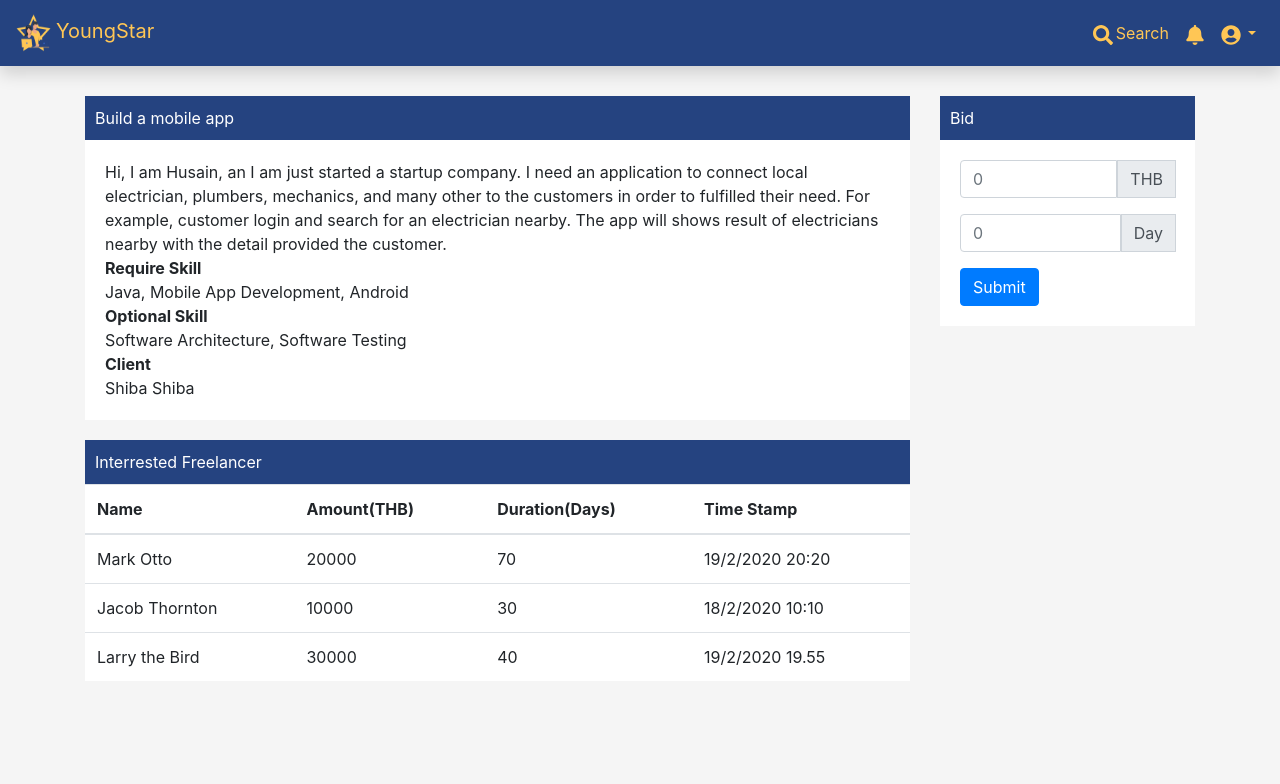
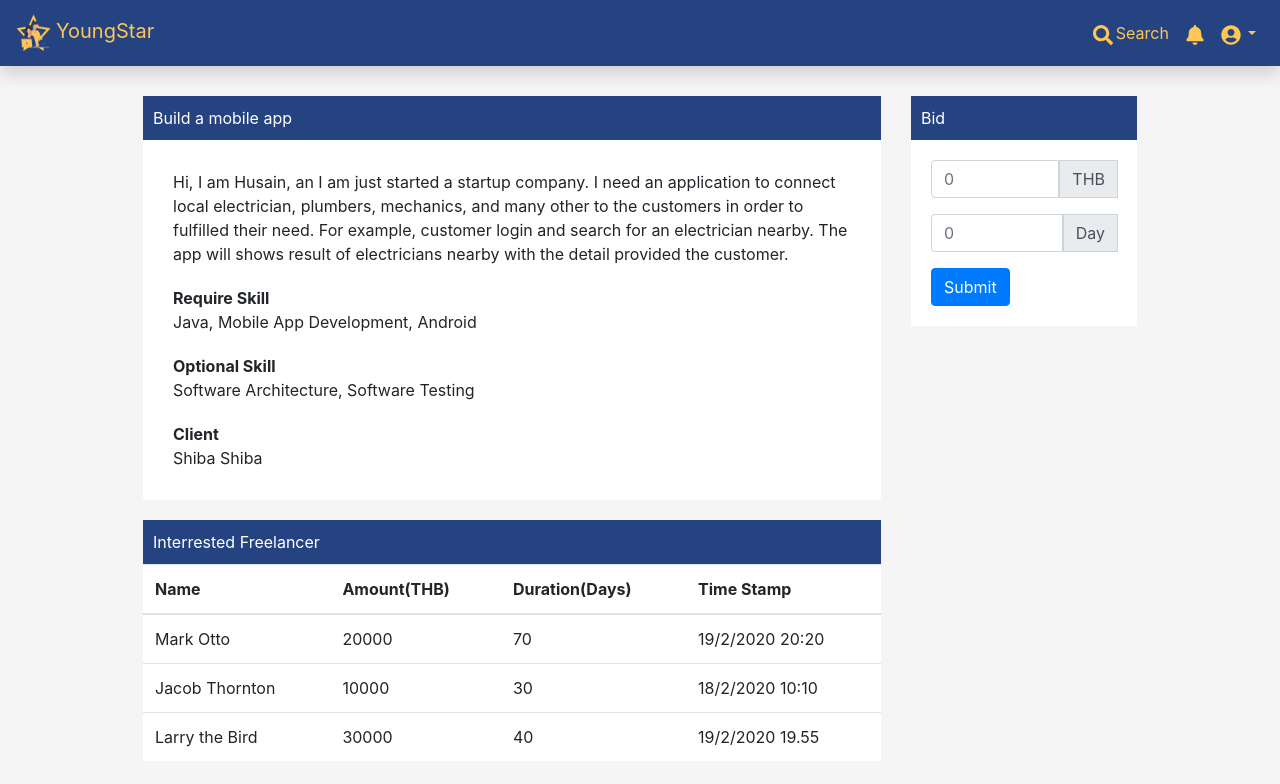
Before and after one commit to 2110423-2019-2/sec2_ShibaInu_front_end, a React (Create React App) app: page /job/1 in a window 1280 px wide. Shown: the top 784 px of the page. Built offline with nearby package versions, Linux system fonts and the light colour scheme.

Commit message:
Revert "fix css in JobCreate,JobPage,JobSearchPage"
This reverts commit 9d31de35ab0ece596b9720d2a773f92485c253cb.

```diff
--- a/src/JobCreatePage.css
+++ b/src/JobCreatePage.css
@@ -1,36 +1,35 @@
 .job-create-page {
   margin: auto;
   margin-top: 10px;
-  margin-bottom: 10px;
   width: 60%;
   background-color: white;
 }
 
-.job-create-page header {
+header {
   background-color: #254380;
   padding: 10px;
   color: white;
 }
 
-.job-create-page .non-header {
+.non-header {
   padding: 20px;
 }
 
-.job-create-page .inside-box {
+.inside-box {
   padding: 10px;
 }
 
-.job-create-page form {
+form {
   padding: 20px;
 }
 
-.job-create-page .row {
+.row {
   padding: auto;
 }
-.job-create-page .col {
+.col {
   padding: auto;
 }
 
-.job-create-page .button {
+.button {
   float: right;
 }
--- a/src/JobPage.css
+++ b/src/JobPage.css
@@ -3,41 +3,35 @@
   margin-top: 10px;
 }
 
-.job-page .job-detail {
+.job-detail {
   background-color: white;
   margin-top: 20px;
 }
 
-.job-page .job-bid {
+.non-header {
+  /* padding: 20px; */
+}
+
+.inside-box {
+  /* padding: 10px; */
+}
+
+.job-bid {
   background-color: white;
   margin-top: 20px;
 }
 
-.job-page .job-suggest {
+.job-suggest {
   background-color: white;
   margin-top: 20px;
 }
 
-.job-page header {
+header {
   background-color: #254380;
   color: white;
 }
 
-.job-page .interrested-freelancer {
+.interrested-freelancer {
   background-color: white;
   margin-top: 20px;
 }
-
-.job-page header {
-  background-color: #254380;
-  padding: 10px;
-  color: white;
-}
-
-.job-page form {
-  padding: 20px;
-}
-
-.job-page .non-header {
-  padding: 20px;
-}
--- a/src/JobSearchPage.css
+++ b/src/JobSearchPage.css
@@ -1,58 +1,48 @@
 .job-search-page {
   margin-top: 20px;
 }
-.job-search-page .job-filter {
+.job-filter {
   background-color: white;
 }
-.job-search-page .job-result {
+.job-result {
   background-color: white;
 }
 
-.job-search-page #low-margin {
+#low-margin {
   margin: 10px;
   max-width: 100%;
 }
 
-.job-search-page .container {
+.container {
   width: 80%;
 }
 
-.job-search-page .job-result-row {
+.job-result-row {
   border-bottom: 1px solid gray;
 }
 
-.job-search-page #no-padding {
+#no-padding {
   padding: 0px;
 }
 
-.job-search-page #no-margin {
+#no-margin {
   margin: 0px;
 }
 
-.job-search-page #job-des {
+#job-des {
   height: 48px;
   overflow: hidden;
   color: grey;
 }
 
-.job-search-page #job-name-and-des {
+#job-name-and-des {
   margin-bottom: 15px;
 }
 
-.job-search-page a:hover,
+a:hover,
 a:visited,
 a:link,
 a:active {
   text-decoration: none;
   color: black;
 }
-
-.job-search-page header {
-  background-color: #254380;
-  padding: 10px;
-  color: white;
-}
-
-.job-search-page form {
-  padding: 20px;
-}
```
